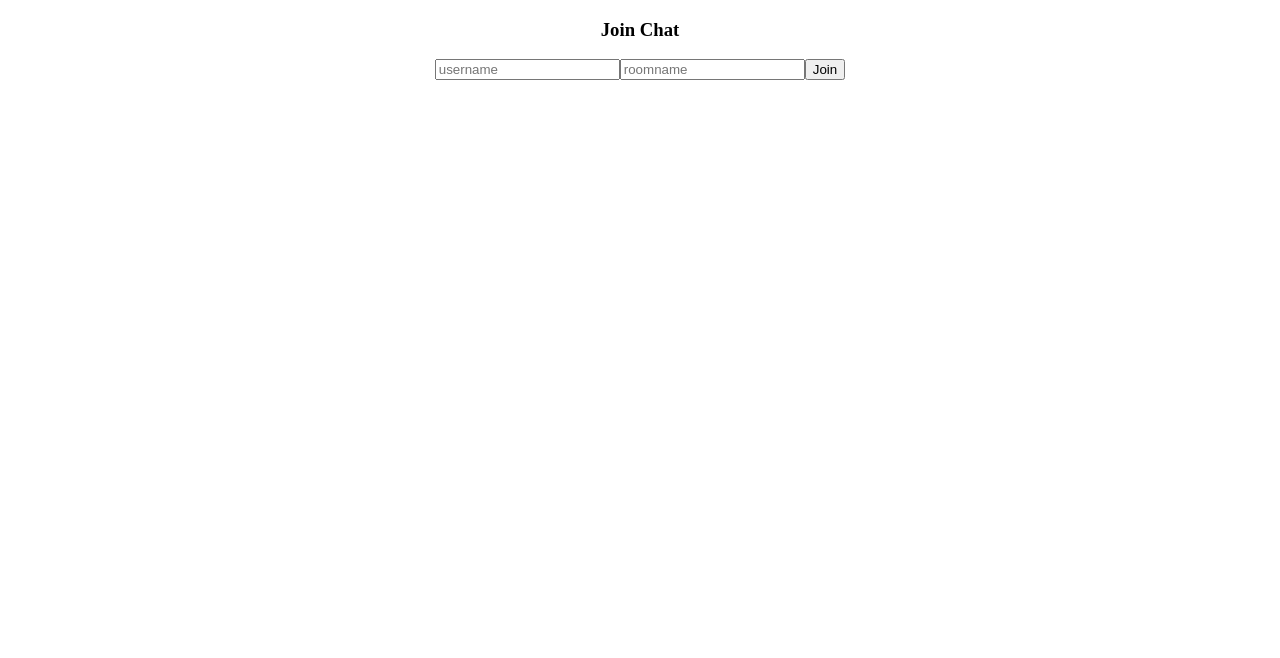
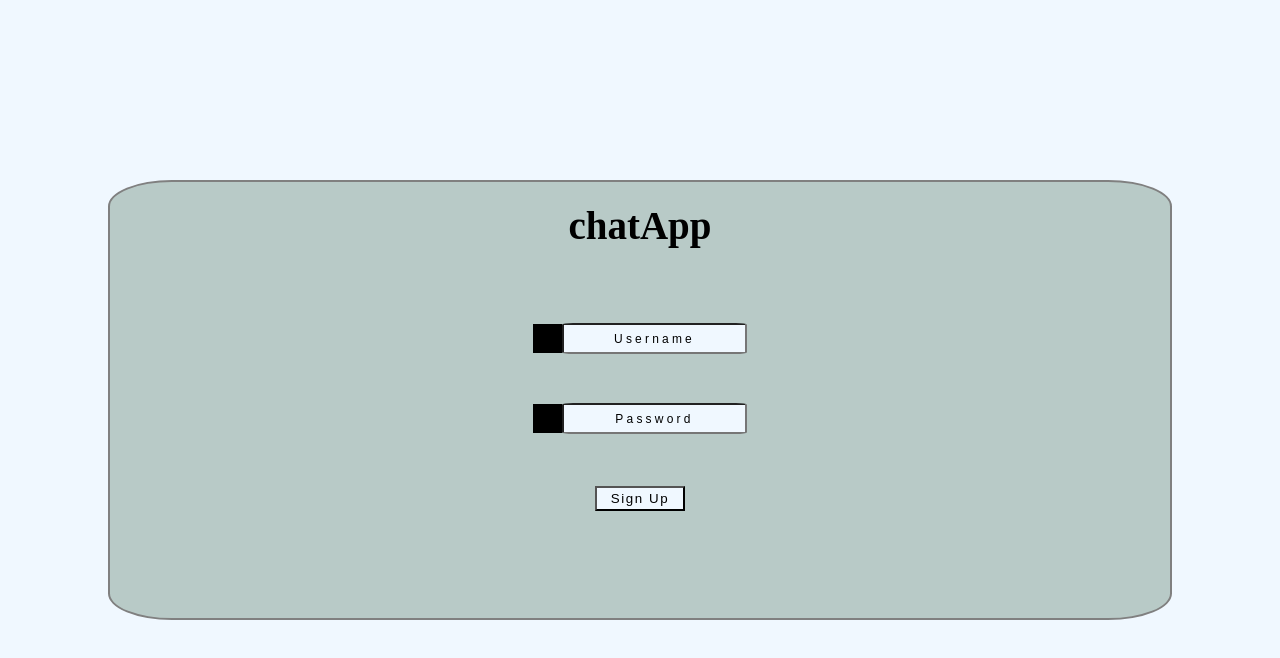
Before and after one commit to aditore/chatApp, a React (Create React App) app in the folder client/: page / in a window 1280 px wide. Shown: the top 658 px of the page. Built offline with nearby package versions, Linux system fonts and the light colour scheme; no server answers.

Commit message:
added basic signup form and started styling

```diff
--- a/client/package.json
+++ b/client/package.json
@@ -9,6 +9,7 @@
     "@testing-library/user-event": "^13.5.0",
     "react": "^18.2.0",
     "react-dom": "^18.2.0",
+    "react-router-dom": "^6.3.0",
     "react-scripts": "5.0.1",
     "socket.io-client": "^4.5.1",
     "web-vitals": "^2.1.4"
--- a/client/src/App.css
+++ b/client/src/App.css
@@ -1,38 +1,63 @@
-.App {
-  text-align: center;
+:root {
+  --green: rgba(54, 96, 72, .3);
 }
 
-.App-logo {
-  height: 40vmin;
-  pointer-events: none;
+/* signup page-----------------------------------------*/
+
+* {
+  margin: 0 auto;
+  background-color: aliceblue;
 }
 
-@media (prefers-reduced-motion: no-preference) {
-  .App-logo {
-    animation: App-logo-spin infinite 20s linear;
-  }
+.signupFormContainer {
+  border: 2px solid gray;
+  padding: 18px;
+  border-radius: 6%;
+  width: 80%;
+  height: 50%;
+  display: flex;
+  align-content: center;
+  flex-direction: column;
+  text-align: center;
+  background-color: var(--green);
 }
 
-.App-header {
-  background-color: #282c34;
-  min-height: 100vh;
-  display: flex;
-  flex-direction: column;
-  align-items: center;
-  justify-content: center;
-  font-size: calc(10px + 2vmin);
-  color: white;
+.signupForm {
+  margin-top: 50px;
+  line-height: 5em;
+  background-color: rbga(var(--green), 0.4);
 }
 
-.App-link {
-  color: #61dafb;
+.signupFormHeader {
+  font-size: 39px;
+  margin-top: 3px;
+  background-color: rbga(var(--green), 0.4);
 }
 
-@keyframes App-logo-spin {
-  from {
-    transform: rotate(0deg);
-  }
-  to {
-    transform: rotate(360deg);
-  }
+.username, .password {
+  height: 25px;
+  border-radius: 6%;
 }
+
+.username::placeholder, .password::placeholder {
+  text-align: center;
+  letter-spacing: .2rem;
+  color: black;
+  font-size: 12px;
+}
+
+.submit-btn {
+  height: 25px;
+  width: 90px;
+  letter-spacing: .1rem;
+}
+
+.iconPlaceholder {
+  background-color: black;
+  border: 2px solid black;
+  height: 25px;
+  width: 25px;
+  display: inline-block;
+  position: relative;
+  top: 10px;
+}
--- a/client/src/App.js
+++ b/client/src/App.js
@@ -3,12 +3,21 @@ import './App.css';
 import {
   Join
 } from "./components/socket";
+import { BrowserRouter as Router, Routes, Route }
+  from 'react-router-dom';
+import Signup from './components/pages/signup';
 
 
 function App() {
   return (
     <>
-      <Join />
+
+      <Router>
+        <Routes>
+          <Route path="/" element={<Signup />} />
+          <Route path={"/join"} element={<Join />} />
+        </Routes>
+      </Router>
     </>
   )
 }
--- /dev/null
+++ b/client/src/components/pages/signup.js
@@ -0,0 +1,19 @@
+function Signup(){
+
+return (
+    <div style={{ position: 'absolute', left: '50%', top: '50%',
+    transform: 'translate(-50%, -50%)'}} className="signupFormContainer">
+        <h1 className="signupFormHeader">chatApp</h1>
+        <form className="signupForm">
+            <div className="iconPlaceholder"></div>
+            <input type={"text"} className={"username"} required placeholder="Username"/>
+            <br/>
+            <div className="iconPlaceholder"></div>
+            <input type={"password"} className={"password"} pattern={"[a-zA-Z0-9]{8,}"} required placeholder="Password"/>
+            <br/>
+            <input type={"submit"} className={"submit-btn"} value={"Sign Up"} />
+        </form>
+    </div>
+)}
+
+export default Signup;
--- a/package.json
+++ b/package.json
@@ -24,6 +24,7 @@
     "concurrently": "^7.2.2"
   },
   "dependencies": {
-    "eslint": "^8.19.0"
+    "eslint": "^8.19.0",
+    "react-router-dom": "^6.3.0"
   }
 }
```
Also changed, not shown: 2 other files (tests, documents, lock files or other folders).
